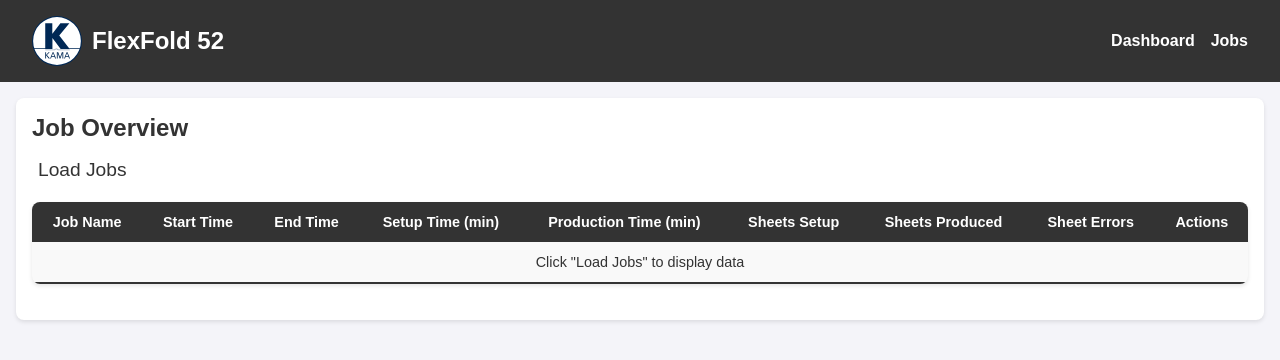
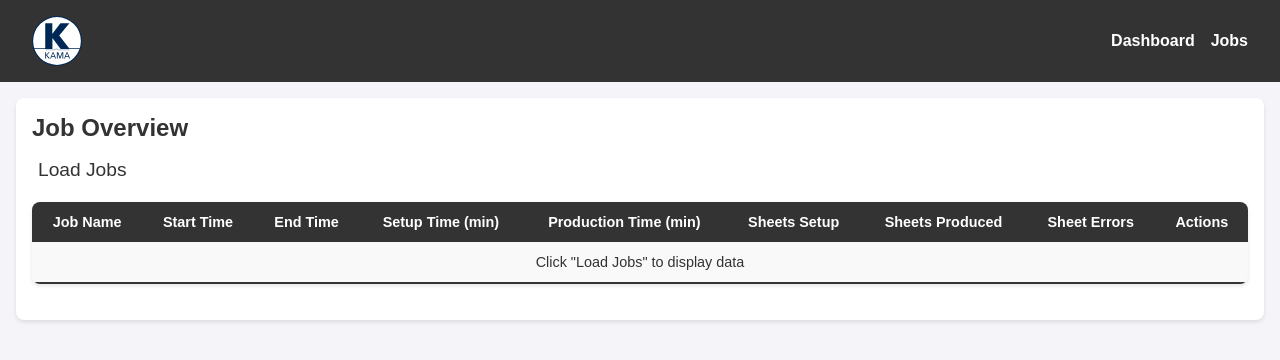
Before and after one commit to konsisumer/JSONTestOmronWeb, a website: page src/jobs.html in a window 1280 px wide. Drawn offline with nearby package versions, Linux system fonts and the light colour scheme.

Commit message:
fix: Remove machine name display from header in job overview

```diff
--- a/src/jobs.html
+++ b/src/jobs.html
@@ -19,7 +19,7 @@
                 <path fill="#002855" d="m105.231 91.439-28.029-36.2 28.782-34.343H80.473L57.795 50.551h-.218V20.896h-20.06v70.543H5.611v1.963l52.293-.004V62.653l23.331 30.745 53.994.004 1.105-1.963h-31.103z"></path>
                 <path fill="#99a9bb" d="M37.52 95.049h25.644s5.334-7.34 11.769 0h32.252v2.095h-33.74c-2.233-4.341-6.833-4.19-8.95-.043l-26.976.022v-2.074Z"></path>
             </svg>
-            <span>FlexFold 52</span>
+            <span></span>
         </h1>
         <nav>
             <ul>
```
